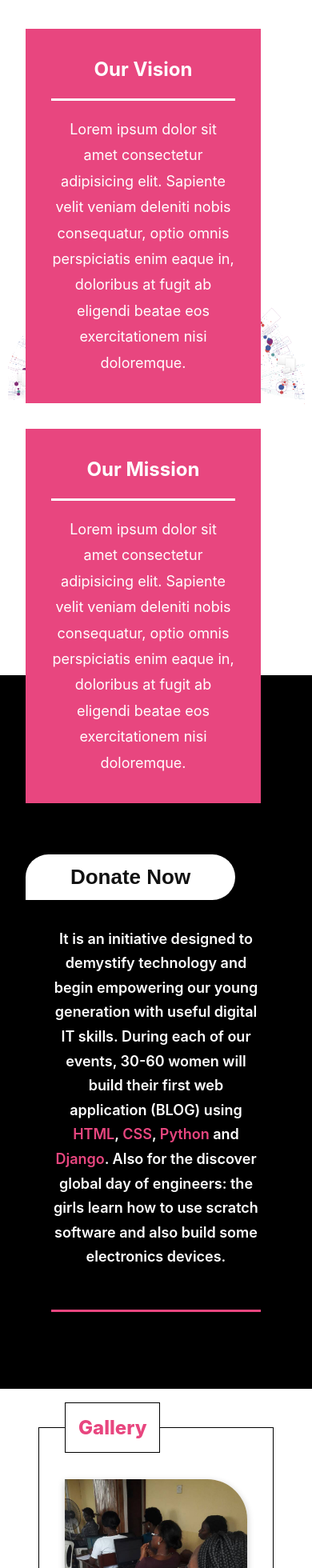
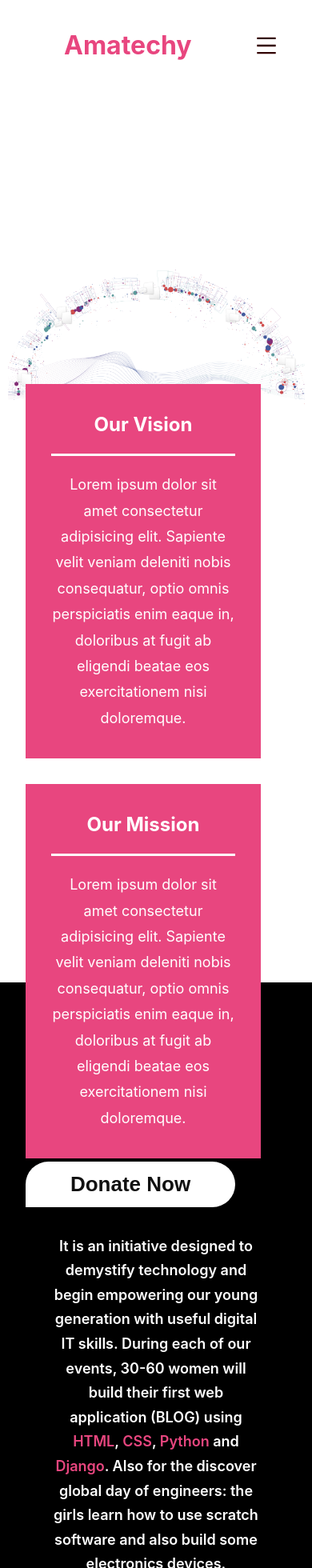
Before and after one commit to Aderinmola/amatechy, a React (Create React App) app: page / in a window 390 px wide. Shown: the top 1960 px of the page at 80% size. Built offline with nearby package versions, Linux system fonts and the light colour scheme.

Commit message:
working on responsiveness

```diff
--- a/package.json
+++ b/package.json
@@ -8,6 +8,7 @@
     "@testing-library/user-event": "^12.1.10",
     "react": "^17.0.1",
     "react-dom": "^17.0.1",
+    "react-icons": "^4.1.0",
     "react-router-dom": "^5.2.0",
     "react-scripts": "4.0.1",
     "web-vitals": "^0.2.4"
--- a/src/components/AboutHeader/AboutHeader.css
+++ b/src/components/AboutHeader/AboutHeader.css
@@ -23,6 +23,18 @@ li {
     font-weight: bolder;
 }
 
+@media screen and (max-width: 1100px) {
+    .about__us {
+       font-size: 4rem;
+    }
+}
+
+@media screen and (max-width: 700px) {
+    .about__us {
+       font-size: 2rem;
+    }
+}
+
 .vision__mission {
     display: flex;
     justify-content: space-between;
@@ -32,6 +44,16 @@ li {
 
 .new__vision, .new__mission {
     width: 45%;
+}
+
+@media screen and (max-width: 700px) {
+    .vision__mission {
+       display: block;
+    }
+
+    .new__vision, .new__mission {
+        width: 100%;
+    }
 }
 
 .new__vision > p, .new__mission > p {
--- a/src/components/AboutHeader/AboutHeader.js
+++ b/src/components/AboutHeader/AboutHeader.js
@@ -2,6 +2,7 @@ import React from 'react'
 import { Link } from 'react-router-dom'
 import KnowUs from '../KnowUs/KnowUs'
 import './AboutHeader.css'
+import Hamburger from '../link/Hamburger'
 
 function AboutHeader() {
     return (
@@ -22,6 +23,7 @@ function AboutHeader() {
                         </ul>
                     </div>
                 </header>
+                <Hamburger />
 
                 <div className="about__us">
                     <h1>About Us</h1>
@@ -29,7 +31,7 @@ function AboutHeader() {
 
                 <div className="vision__mission">
                     <div className="new__vision">
-                        <h3>Our Bision</h3>
+                        <h3>Our Vision</h3>
                         <p>We are dedicated to make every woman realise their potentials in the technology world, building the technology confidence and goal in the female world and building quality technology life of women by keeping them with 21st century technology skills</p>
                     </div>
                     <div className="new__mission">
--- a/src/components/GalleryBody/GalleryBody.css
+++ b/src/components/GalleryBody/GalleryBody.css
@@ -7,6 +7,18 @@
     display: flex;
     padding: 0 8rem;
     margin-bottom: 1rem;
+}
+
+@media screen and (max-width: 800px) {
+    .gallery__row {
+        display: block;
+    }
+}
+
+@media screen and (max-width: 600px) {
+    .gallery__row {
+        padding: 0 3rem;
+    }
 }
 
 .each {
--- a/src/components/KnowUs/KnowUs.css
+++ b/src/components/KnowUs/KnowUs.css
@@ -12,6 +12,21 @@
 .name__email, .message {
     width: 48%;
 }
+
+@media screen and (max-width: 700px) {
+    .inputs {
+        display: block;
+    }
+
+    .name__email {
+        margin-bottom: 1rem;
+    }
+
+    .name__email, .message {
+        width: 100%;
+    }
+}
+
 
 .name__email > input, .message > input {
     box-sizing: border-box;
--- a/src/components/galleryHeader/galleryHeader.js
+++ b/src/components/galleryHeader/galleryHeader.js
@@ -2,6 +2,7 @@ import React from 'react'
 import './galleryHeader.css'
 import { Link } from 'react-router-dom'
 import GalleryBody from '../GalleryBody/GalleryBody'
+import Hamburger from '../link/Hamburger'
 
 function GalleryHeader() {
     return (
@@ -22,6 +23,7 @@ function GalleryHeader() {
                         </ul>
                     </div>
                 </header>
+                <Hamburger />
                 <section></section>
             </div>
             <GalleryBody />
--- a/src/components/header/Header.css
+++ b/src/components/header/Header.css
@@ -12,7 +12,7 @@ header {
 }
 
 @media screen and (max-width: 800px) {
-    header {
+    .menu-items {
         display: none;
     }
 }
@@ -30,8 +30,11 @@ header {
     list-style: none;
 }
 
+.menu-items ul a {
+    padding: 0 1.5rem;
+}
+
 li {
-    padding: 0 1.5rem;
     font-size: 18px;
     font-weight: 700;
     cursor: pointer;
@@ -105,6 +108,12 @@ li {
     }
 }
 
+@media screen and (max-width: 600px) {
+    .card1 {
+       top: 30rem;
+    }
+}
+
 @media screen and (max-width: 1000px) {
     .card {
         width: 100%;
--- a/src/components/header/Header.js
+++ b/src/components/header/Header.js
@@ -2,6 +2,7 @@ import React from 'react'
 import Card from '../card/Card'
 import './Header.css'
 import { Link } from 'react-router-dom'
+import Hamburger from '../link/Hamburger'
 
 function Header() {
     return (
@@ -28,6 +29,7 @@ function Header() {
                     </div>
 
                 </header>
+                <Hamburger />
 
 
                 <button className="donate">Donate Now</button>
--- /dev/null
+++ b/src/components/link/Hamburger.css
@@ -0,0 +1,44 @@
+  .link {
+    width: 100%;
+    padding: 10px;
+    text-align: right;
+    position: absolute;
+    cursor: pointer;
+    display: none;
+    box-sizing: border-box;
+    top: 2rem;
+    right: 2rem;
+  }
+
+  @media screen and (max-width: 799px) {
+    .link {
+        display: block;
+    }
+}
+
+  .menu {
+    opacity: 0;
+    position: absolute;
+    top: 3rem;
+    /* left: 0; */
+    background: #ededed;
+    width: 100%;
+    border: 1px solid gray;
+    padding: 10px;
+    text-align: center;
+    transition: all 1000ms ease;
+  }
+
+  .menu.open {
+    opacity: 1;
+  }
+
+  ul {
+    margin: 0;
+    padding: 1rem 0;
+    list-style: none;
+  }
+
+  ul li {
+    padding: 1rem 0;
+  }
--- /dev/null
+++ b/src/components/link/Hamburger.js
@@ -0,0 +1,36 @@
+import React from 'react'
+import './Hamburger.css'
+import { AiOutlineMenu } from 'react-icons/ai';
+import { Link } from 'react-router-dom'
+
+class Hamburger extends React.Component {
+	state = {
+  	open: false
+  }
+  handleClick = () => {
+  	this.setState({ open: !this.state.open });
+  }
+  render () {
+  	const { open } = this.state;
+  	return (
+    	<div className="link">
+            <span onClick={this.handleClick}><AiOutlineMenu size={30} color="#330000" /></span>
+            <div className={`menu ${open ? 'open' : ''}`}>
+              <ul>
+                <Link to="/">
+                    <li>Home</li>
+                </Link>
+                <Link to="/gallery">
+                    <li>Gallery</li>
+                </Link>
+                <Link to="/about">
+                    <li>About</li>
+                </Link>
+              </ul>
+            </div>
+    	</div>
+    )
+  }
+}
+
+export default Hamburger
--- a/src/components/mission/Mission.css
+++ b/src/components/mission/Mission.css
@@ -7,6 +7,36 @@
 @media screen and (max-width: 800px) {
     .mission {
         padding: 15rem 4rem 6rem 4rem;
+    }
+}
+
+@media screen and (max-width: 600px) {
+    .mission {
+        margin-top: 10rem;
+    }
+}
+
+@media screen and (max-width: 520px) {
+    .mission {
+        margin-top: 10rem;
+    }
+}
+
+@media screen and (max-width: 480px) {
+    .mission {
+        margin-top: 20rem;
+    }
+}
+
+@media screen and (max-width: 450px) {
+    .mission {
+        margin-top: 20rem;
+    }
+}
+
+@media screen and (max-width: 420px) {
+    .mission {
+        margin-top: 24rem;
     }
 }
 
```
Also changed, not shown: 2 other files (tests, documents, lock files or other folders).
